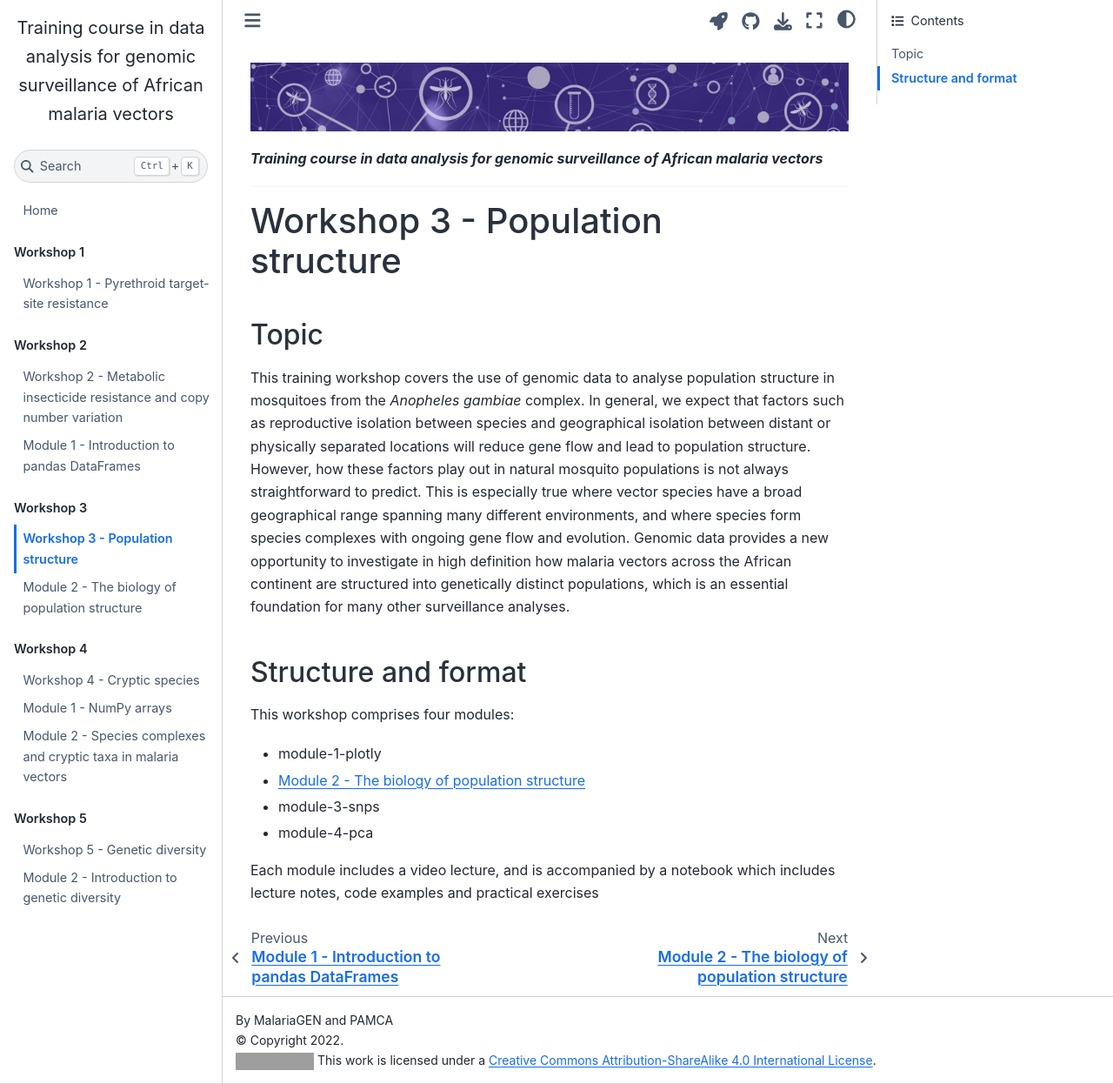
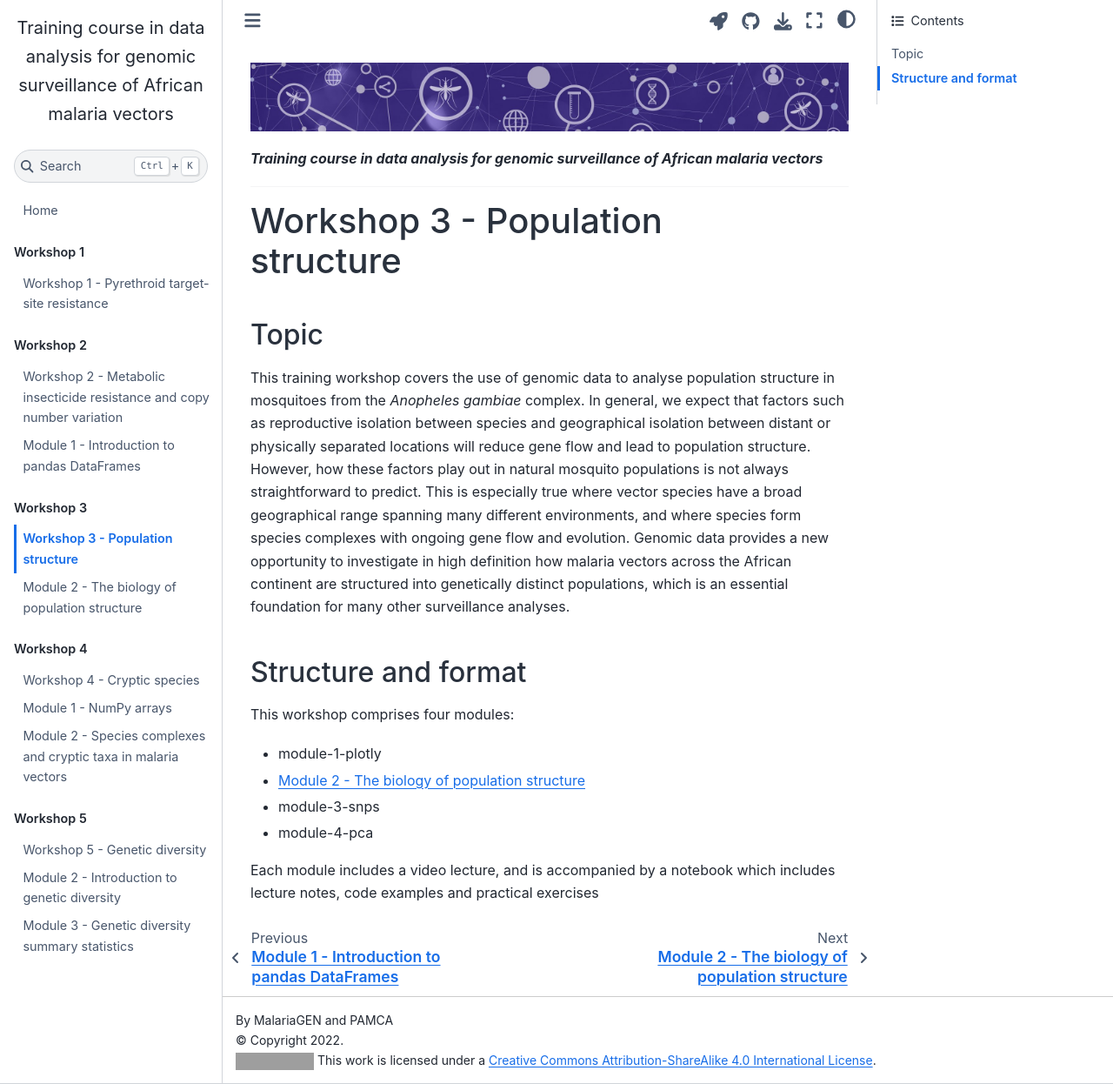
Before and after one commit to anopheles-genomic-surveillance/anopheles-genomic-surveillance.github.io, a Jupyter Book: the page built from docs/workshop-3/about.ipynb, in a window 1280 px wide and 1246 px high. Shown: the whole window at 87% size. Built offline with Jupyter Book 1.0.4 settings and Sphinx 7.4.7 and the Sphinx Book theme 1.1.4, drawn with Linux system fonts in a browser that asks for light colours; pages that are not in the unit, such as notebooks, are missing from menus; comment, search, counter and statistics services are not loaded; grey boxes are pictures that could not be loaded.

Commit message:
w5m3 wip

```diff
--- a/docs/_toc.yml
+++ b/docs/_toc.yml
@@ -34,3 +34,4 @@ parts:
     - file: workshop-5/about
     - file: workshop-5/module-1-xarray
     - file: workshop-5/module-2-diversity
+    - file: workshop-5/module-3-stats
```
